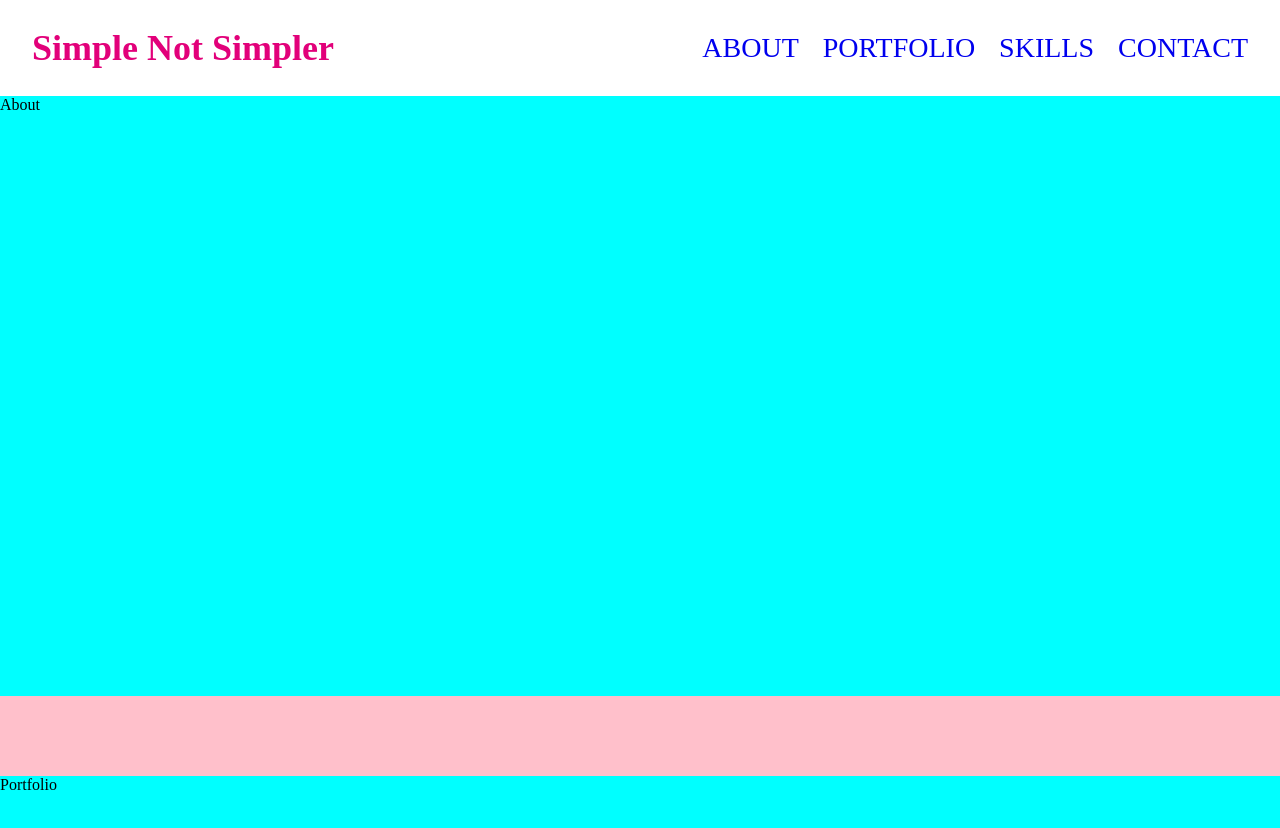
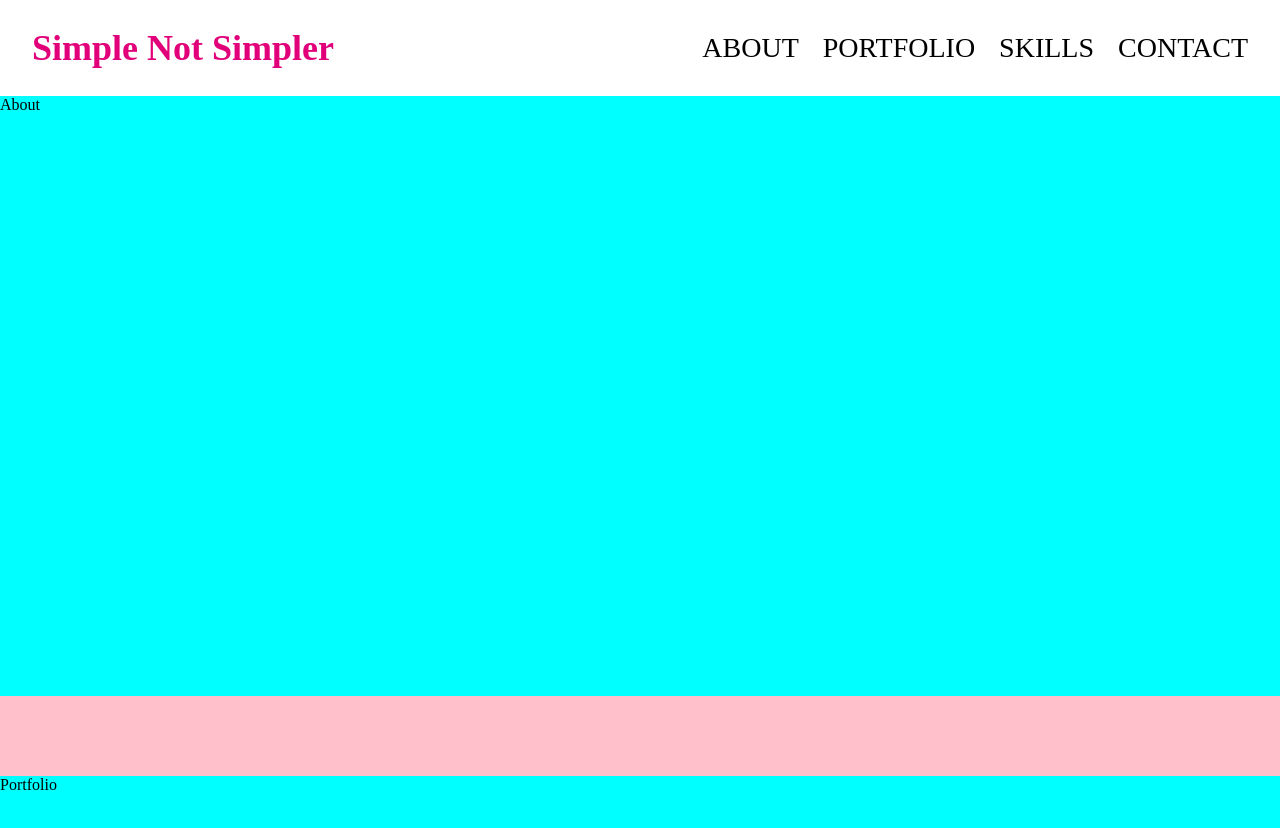
Before and after one commit to simplenotsimpler/sns-site-react, a React (Create React App) app: page / in a window 1280 px wide. Shown: the top 828 px of the page. Built offline with nearby package versions, Linux system fonts and the light colour scheme.

Commit message:
feature: detect active link

```diff
--- a/src/components/layout/NavHeader/NavHeader.css
+++ b/src/components/layout/NavHeader/NavHeader.css
@@ -38,6 +38,10 @@
   margin-left: auto;
 }
 
+.active {
+  color: var(--color-primary);
+}
 .navMenuLink {
   text-decoration: none;
+  color: inherit;
 }
--- a/src/components/layout/NavHeader/NavHeader.jsx
+++ b/src/components/layout/NavHeader/NavHeader.jsx
@@ -1,27 +1,53 @@
 import { HashLink } from "react-router-hash-link";
+import { useLocation } from "react-router-dom";
 
 import "./NavHeader.css";
 
-//TODO: use NavHashLink so can get the active class stuff
+/*
+  Issue: NavHashLink does not apply active styling anymore and this issue returned https://github.com/rafgraph/react-router-hash-link/issues/29.
+  (I think had similar issues w/ React Router Dom NavLink.)
+
+  SOLUTION: combined the following to detect active link w/ hash:
+  https://github.com/WebDevSimplified/react-navbar/blob/main/src/Navbar.js
+  https://github.com/WebDevSimplified/react-navbar/blob/main/src/styles.css
+  make sure anchor class after li class since inheriting color from above
+  https://medium.com/how-to-react/add-an-active-classname-to-the-link-using-react-router-b7c350473916
+  --> except used location.hash
+*/
+
+function CustomLink({ to, children, ...props }) {
+  const location = useLocation();
+
+  return (
+    <li className={location.hash === to ? "active" : ""}>
+      <HashLink to={to} {...props}>
+        {children}
+      </HashLink>
+    </li>
+  );
+}
+
 //TODO: make the brand link to /
+//TODO: smooth scrolling
+//TODO: mobile menu
 const NavHeader = () => {
   return (
     <div className="navHeader">
       <nav className="navBar">
         <h1 className="brandName">Simple Not Simpler</h1>
         <ul className="navMenu">
-          <li >
-            <HashLink className="navMenuLink"  to="#about">About</HashLink>
-          </li>
-          <li>
-            <HashLink className="navMenuLink"  to="#portfolio">Portfolio</HashLink>
-          </li>
-          <li>
-            <HashLink className="navMenuLink"  to="#skills">Skills</HashLink>
-          </li>
-          <li>
-            <HashLink className="navMenuLink"  to="#contact">Contact</HashLink>
-          </li>
+          <CustomLink to="#about" className="navMenuLink">
+            About
+          </CustomLink>
+          <CustomLink to="#portfolio" className="navMenuLink">
+            Portfolio
+          </CustomLink>
+          <CustomLink to="#skills" className="navMenuLink">
+            Skills
+          </CustomLink>
+          <CustomLink to="#contact" className="navMenuLink">
+            Contact
+          </CustomLink>
         </ul>
       </nav>
     </div>
```
